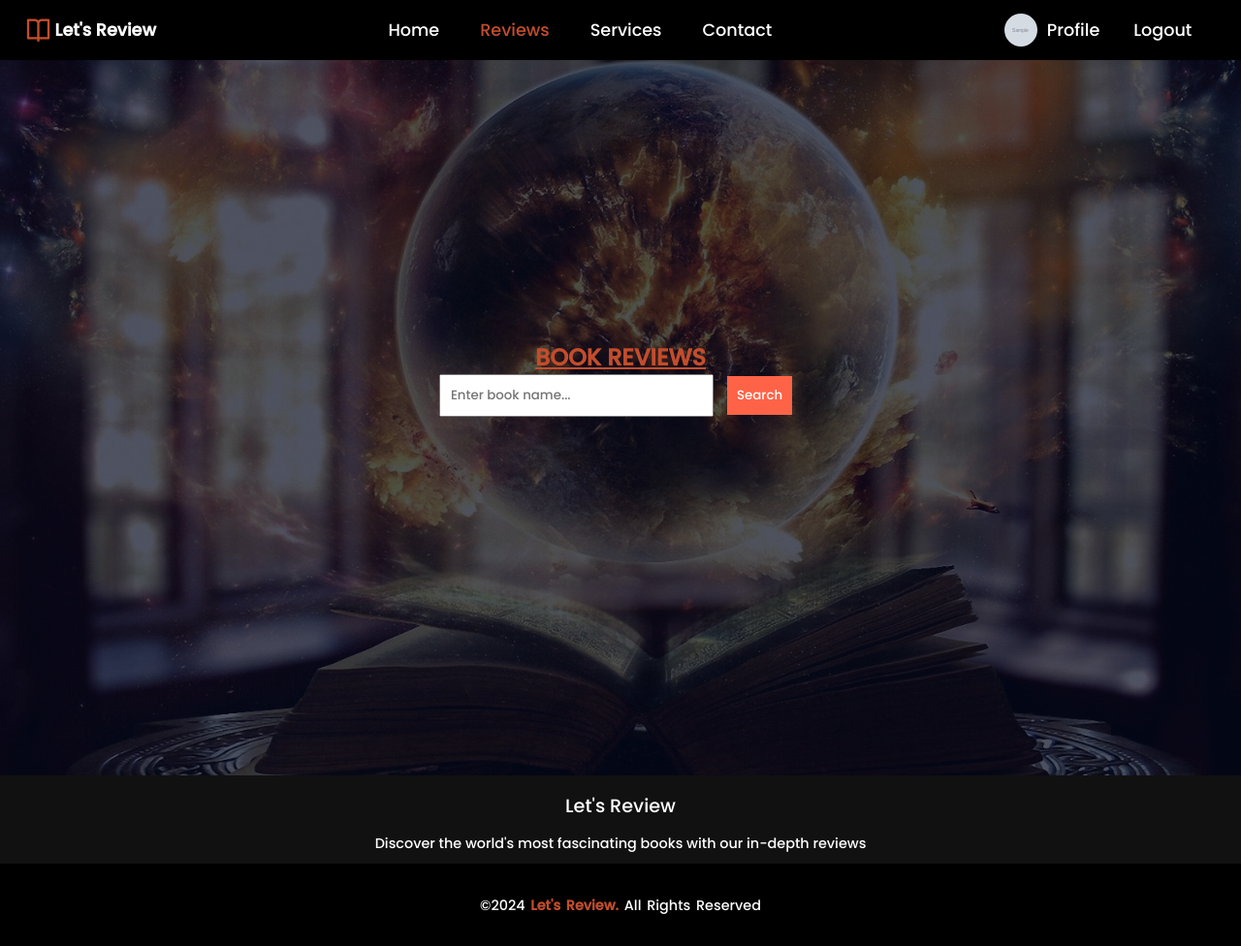
After one commit to trem0403/Book-Review-and-Rating-website, a PHP site: page /reviews.php in a window 1280 px wide. The commit adds this page. Shown: the whole page at 97% size. Run offline with PHP 8.4, Linux system fonts and the light colour scheme; the visitor is signed in with stand-in values (Sample User, id 1); tables that the repository leaves empty or names only in its code hold one stand-in row (values such as "Sample post"); grey boxes marked "Sample" are stand-in pictures.

Commit message:
Finishing touches before due date
Added services, reviews, contacts php file. Separated footer into its own php file. Made the home page look nicer, and better stylized header. Changed backgrounds for login and registration pages.

Things that could be better:
- More content on the newly added php file.
- Utilized more tables for back-end data. We only have one table called "users." Wanted to have a "reviews" table but ran out of time :(

```diff
--- a/CSS/footer.css
+++ b/CSS/footer.css
@@ -19,7 +19,7 @@ footer {
   }
 
   .footer h3 {
-    font-size: 0.9rem;
+    font-size: 1.2rem;
     font-weight: 400;
     text-transform: capitalize;
     line-height: 2rem;
@@ -29,7 +29,7 @@ footer {
     max-width: 50rem;
     margin: 0.6rem auto;
     line-height: 1.5rem;
-    font-size: 0.7rem;
+    font-size: 0.9rem;
   }
 
   .footer-end {
--- /dev/null
+++ b/CSS/main.css
@@ -0,0 +1,98 @@
+@import url("https://fonts.googleapis.com/css2?family=Poppins:wght@500&display=swap");
+
+
+* {
+  padding: 0;
+  margin: 0;
+  font-family: "Poppins", sans-serif;
+  box-sizing: border-box;
+  text-decoration: none;
+  list-style: none;
+}
+
+body {
+  background-image: linear-gradient(rgba(4, 9, 30, 0.7), rgba(4, 9, 30, 0.7)),
+    url(../img/background/home-background.jpg);
+  background-position: center;
+  background-size: cover;
+  position: relative;
+  color: #ffffff;
+}
+
+h2 {
+  text-transform: uppercase;
+  color: var(--accent-color);
+  text-decoration: underline;
+}
+
+section {
+  display: flex;
+  flex-direction: column;
+  justify-content: center;
+  align-items: center;
+  max-width: 800px;
+  margin: 50px auto;
+  text-align: center;
+  height: calc(100vh - 100px);
+}
+
+.book-reviews {
+  display: flex;
+  flex-direction: column;
+  align-items: center;
+  width: 100%;
+  padding: 20px;
+}
+
+.review-item {
+  background-color: #202020;
+  color: #ffffff;
+  padding: 15px;
+  margin-bottom: 20px;
+  border-radius: 5px;
+  width: 100%;
+  box-sizing: border-box;
+}
+
+.search-results {
+  width: 100%;
+  padding: 20px;
+}
+
+form {
+  margin-bottom: 20px;
+}
+
+form input[type="text"],
+form button {
+  padding: 10px;
+  margin-right: 10px;
+}
+
+form button {
+  background-color: #ff6347;
+  color: #ffffff;
+  border: none;
+  cursor: pointer;
+}
+
+form button:hover {
+  background-color: #e5534b;
+}
+
+.reviewer-name {
+  font-style: italic;
+  margin-bottom: 10px;
+}
+
+.email-link {
+  color: #ff6347;
+  font-size: 18px;
+  text-decoration: underline;
+  transition: var(--transition-speed);
+}
+
+.email-link:hover {
+  color: #e5534b;
+  transition: var(--transition-speed);
+}
--- a/CSS/navbar.css
+++ b/CSS/navbar.css
@@ -2,7 +2,7 @@
   --bg-color: #222327;
   --text-color: #fff;
   --accent-color: #c24d2c;
-    --transition-speed: all .50s ease;
+  --transition-speed: all 0.5s ease;
 }
 
 header {
@@ -34,7 +34,6 @@ header {
   color: var(--text-color);
   font-size: 1.1rem;
   font-weight: 600;
-
 }
 
 .navbar {
@@ -62,7 +61,7 @@ header {
   align-items: center;
 }
 
-.user-section a{
+.user-section a {
   margin-right: 25px;
   margin-left: 10px;
   color: var(--text-color);
@@ -75,6 +74,13 @@ header {
   color: var(--accent-color);
 }
 
+.pfp {
+  height: 34px;
+  width: 34px;
+  border-radius: 50%;
+  object-fit: cover;
+}
+
 .user {
   display: flex;
   align-items: center;
@@ -85,8 +91,6 @@ header {
   margin-right: 7px;
 }
 
-
-
 #menu-icon {
   font-size: 35px;
   color: var(--text-color);
@@ -96,10 +100,9 @@ header {
 }
 
 @media (max-width: 1280px) {
-
   header {
     padding: 14px 2%;
-        transition: .2s;
+    transition: 0.2s;
   }
 
   .navbar a {
@@ -118,7 +121,7 @@ header {
     top: 100%;
     right: -100%;
     width: 270px;
-        height: 31vh;
+    height: 25vh;
     display: flex;
     background-color: rgba(24, 24, 24, 0.7); /* Transparent grey color */
     flex-direction: column;
@@ -146,5 +149,4 @@ header {
   .navbar.open {
     right: 2%;
   }
-
 }
--- a/footer.php
+++ b/footer.php
@@ -0,0 +1,13 @@
+
+ <footer>
+     <div class="footer">
+         <!-- Footer content -->
+         <h3>Let's Review</h3>
+         <p>Discover the world's most fascinating books with our in-depth reviews</p>
+         <!-- Footer end section with copyright information -->
+         <div class="footer-end">
+             <p>©2024 <span>Let's Review.</span> All rights reserved</p>
+         </div>
+
+     </div>
+ </footer>
--- a/header.php
+++ b/header.php
@@ -1,6 +1,7 @@
 <?php
 session_start();
 $currentPage = basename($_SERVER['PHP_SELF']); // Get the current page filename
+include 'includes/connections-inc.php';
 ?>
 
 <!DOCTYPE html>
@@ -14,7 +15,6 @@
     <!-- External CSS stylesheets -->
     <link rel="stylesheet" href="CSS/navbar.css" />
     <link rel="stylesheet" href="CSS/footer.css" />
-    <link rel="stylesheet" href="CSS/index.css" />
 
     <!-- External JavaScript file for navigation menu -->
     <script defer type="text/javascript" src="JS/nav.js"></script>
@@ -22,39 +22,55 @@
     <!-- External icons stylesheets -->
     <link href="https://cdn.jsdelivr.net/npm/remixicon@4.2.0/fonts/remixicon.css" rel="stylesheet" />
     <link rel="stylesheet" href="https://unpkg.com/boxicons@latest/css/boxicons.min.css">
-    <link rel="stylesheet" href="https://cdnjs.cloudflare.com/ajax/libs/font-awesome/6.5.1/css/all.min.css" integrity="sha512-DTOQO9RWCH3ppGqcWaEA1BIZOC6xxalwEsw9c2QQeAIftl+Vegovlnee1c9QX4TctnWMn13TZye+giMm8e2LwA==" crossorigin="anonymous" referrerpolicy="no-referrer" />
-    <title>Home</title>
+    <link rel="stylesheet" href="https://cdnjs.cloudflare.com/ajax/libs/font-awesome/6.5.1/css/all.min.css"
+        integrity="sha512-DTOQO9RWCH3ppGqcWaEA1BIZOC6xxalwEsw9c2QQeAIftl+Vegovlnee1c9QX4TctnWMn13TZye+giMm8e2LwA=="
+        crossorigin="anonymous" referrerpolicy="no-referrer" />
+    <title>Let's_Review.com</title>
 </head>
 
 <body>
-
     <!-- Header section -->
     <header>
 
         <!-- Logo and site name -->
-        <a href="#" class="logo"><i class="ri-book-open-line"></i><span>Let's Review</span>
+        <a href="index.php" class="logo"><i class="ri-book-open-line"></i><span>Let's Review</span>
         </a>
-
 
         <!-- Navigation links -->
         <ul class="navbar">
-        <li <?php if ($currentPage == 'index.php') echo 'class="active"'; ?>><a href="index.php">Home</a></li>
-        <li <?php if ($currentPage == 'reviews.php') echo 'class="active"'; ?>><a href="reviews.php">Reviews</a></li>
-        <li <?php if ($currentPage == 'services.php') echo 'class="active"'; ?>><a href="services.php">Services</a></li>
-        <li <?php if ($currentPage == 'blog.php') echo 'class="active"'; ?>><a href="blog.php">Blog</a></li>
-        <li <?php if ($currentPage == 'contact.php') echo 'class="active"'; ?>><a href="contact.php">Contact</a></li>
-        </ul>
+            <li <?php if ($currentPage == 'index.php')
+                echo 'class="active"'; ?>><a href="index.php">Home</a></li>
+            <li <?php if ($currentPage == 'reviews.php')
+                echo 'class="active"'; ?>><a href="reviews.php">Reviews</a></li>
+            <li <?php if ($currentPage == 'services.php')
+                echo 'class="active"'; ?>><a href="services.php">Services</a>
+            </li>
+            <li <?php if ($currentPage == 'contact.php')
+                echo 'class="active"'; ?>><a href="contact.php">Contact</a></li>
         </ul>
 
         <!-- User section -->
         <div class="user-section">
+
             <!-- Sign-in and Register links -->
             <?php
+            // Checks if a user is signed in
             if (isset($_SESSION["username"])) {
+                $user_id = $_SESSION['userid'];
+                // Fetch user data
+                $select = mysqli_query($con, "SELECT * FROM `users` WHERE user_id = '$user_id'") or die('query failed');
+                if (mysqli_num_rows($select) > 0) {
+                    $fetch = mysqli_fetch_assoc($select);
+                }
+                // Display user image
+                if ($fetch['user_image'] == 'img/profile/default-avatar.png') {
+                    echo '<img class="pfp" src="img/profile/default-avatar.png">';
+                } else {
+                    echo '<img class="pfp" src="img/uploaded_img/' . $fetch['user_image'] . '">';
+                }
                 echo "<a href='profile.php'>Profile</a>";
                 echo "<a href='includes/logout-inc.php'>Logout</a>";
-                }
-                else {
+            } else {
                 echo "<a href='login.php' class='user'><i class='ri-user-fill'></i>Sign in</a>";
                 echo "<a href='registration.php'>Register</a>";
             }
@@ -63,4 +79,5 @@
             <!-- Menu icon for mobile view -->
             <div class="bx bx-menu" id="menu-icon"></div>
         </div>
+
     </header>
--- /dev/null
+++ b/reviews.php
@@ -0,0 +1,71 @@
+<?php
+
+$bookReviews = [
+    ['name' => 'Alice Johnson', 'job' => 'Librarian', 'book' => 'The Great Gatsby', 'content' => 'A timeless classic that offers a vivid peek into the American life of the 1920s.'],
+    ['name' => 'Anibal Sanchez', 'job' => 'Data Scientist', 'book' => 'Head First Java: A Brain-Friendly Guide', 'content' => 'it is a book that deserves its place on every bookshelf of a developer.'],
+    ['name' => 'Josh Barrett','job' => 'Software Engineer','book' => 'Clean Code: A Handbook of Agile Software Craftsmanship','content' => 'Clean Code is indispensable for anyone who takes software development seriously. The principles and practices that Robert C. Martin introduces not only enhance code quality but they also make maintenance and collaborative work far more manageable. The book goes beyond mere theory by providing real-world examples and case studies that demonstrate how to write code that is both efficient and readable. It is a must-read for developers at any stage of their career.'],
+    ['name' => 'Emily Carter','job' => 'Front-end Developer','book' => 'You Don’t Know JS: Up & Going','content' => 'You Don’t Know JS: Up & Going by Kyle Simpson is a fantastic resource for both newcomers and experienced developers who want to deepen their understanding of JavaScript. Simpson breaks down complex concepts into approachable explanations and challenges the reader to think critically about code. By covering the foundational aspects of JS with clear examples, this book sets readers on a path to mastering the language in an enjoyable and engaging way. I found the practical tips and insights incredibly beneficial for writing more effective and efficient JavaScript code.'],
+    ['name' => 'Ethan Tremblay','job' => 'Backend Developer','book' => 'Design Patterns: Elements of Reusable Object-Oriented Software','content' => "Often referred to as the 'Gang of Four' book, Design Patterns is a timeless guide to object-oriented software design. The authors Erich Gamma, Richard Helm, Ralph Johnson, and John Vlissides provide a comprehensive catalog of common patterns that help solve recurring design problems. Reading this book, I gained insights into high-level design principles and best practices for software architecture. I recommend it to any developer looking to understand the fundamentals of software design patterns and elevate their coding strategies."]
+
+];
+
+$searchResult = [];
+$searchQuery = '';
+
+// Check if form was submitted
+if ($_SERVER['REQUEST_METHOD'] === 'POST' && !empty($_POST['search'])) {
+    $searchQuery = strtolower(trim($_POST['search']));
+
+    // Filter reviews by book name
+    foreach ($bookReviews as $review) {
+        if (stripos(strtolower($review['book']), $searchQuery) !== false) {
+            $searchResult[] = $review;
+        }
+    }
+}
+
+include 'header.php';
+
+?>
+
+<!DOCTYPE html>
+<html lang="en">
+<head>
+    <meta charset="UTF-8">
+    <meta name="viewport" content="width=device-width, initial-scale=1.0">
+    <title>Book Reviews</title>
+    <link rel="stylesheet" href="CSS/main.css">
+</head>
+<body>
+
+<section class="book-reviews">
+    <h2>Book Reviews</h2>
+
+    <!-- Search form -->
+    <form action="" method="post">
+        <input type="text" name="search" placeholder="Enter book name..." value="<?php echo htmlspecialchars($searchQuery); ?>">
+        <button type="submit">Search</button>
+    </form>
+
+    <!-- Display search results if any -->
+    <?php if ($_SERVER['REQUEST_METHOD'] === 'POST'): ?>
+        <div class="search-results">
+            <?php if (empty($searchResult)): ?>
+                <p>No reviews found for "<?php echo htmlspecialchars($searchQuery); ?>"</p>
+            <?php else: ?>
+                <?php foreach ($searchResult as $review): ?>
+                    <div class="review-item">
+                        <h3><?php echo htmlspecialchars($review['book']); ?></h3>
+                        <p class="reviewer-name"><?php echo htmlspecialchars($review['name']); ?>, <?php echo htmlspecialchars($review['job']); ?></p>
+                        <blockquote><?php echo htmlspecialchars($review['content']); ?></blockquote>
+                    </div>
+                <?php endforeach; ?>
+            <?php endif; ?>
+        </div>
+    <?php endif; ?>
+</section>
+
+<?php include 'footer.php'; ?>
+
+</body>
+</html>
```
Also changed, not shown: CSS/index.css (+58 -9 lines), CSS/login.css (+11 -3 lines), CSS/profile.css (+21 -11 lines), CSS/registration.css (+10 -3 lines), contact.php (added, +10 -0 lines), index.php (+17 -28 lines), services.php (added, +11 -0 lines), img/background/bi-background-black.png (deleted), img/background/bookcase_bg.jpg (added), img/background/orange-bg.jpg (added), img/uploaded_img/__march_7th_honkai_and_1_more__47ddf01d34e9a87f7dff3dfc618dd936.png (deleted), img/uploaded_img/__march_7th_honkai_and_1_more__7c1758ad496403fd22e6004fc47688d7.png (deleted). Lines whose indentation alone changed are shown as unchanged.
